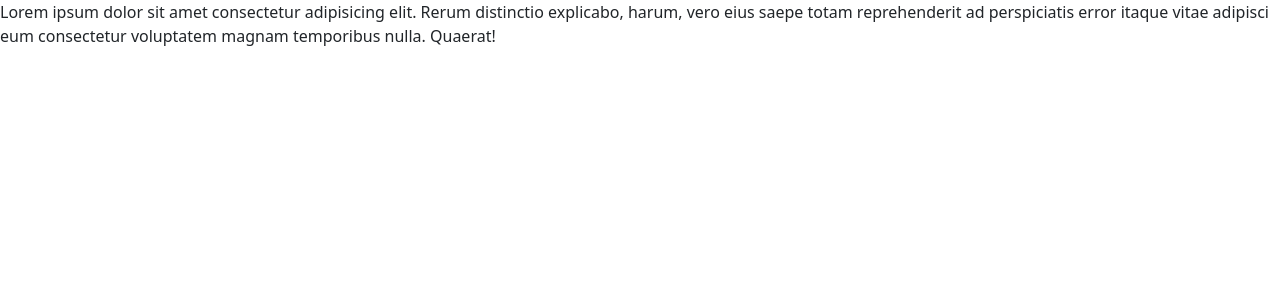
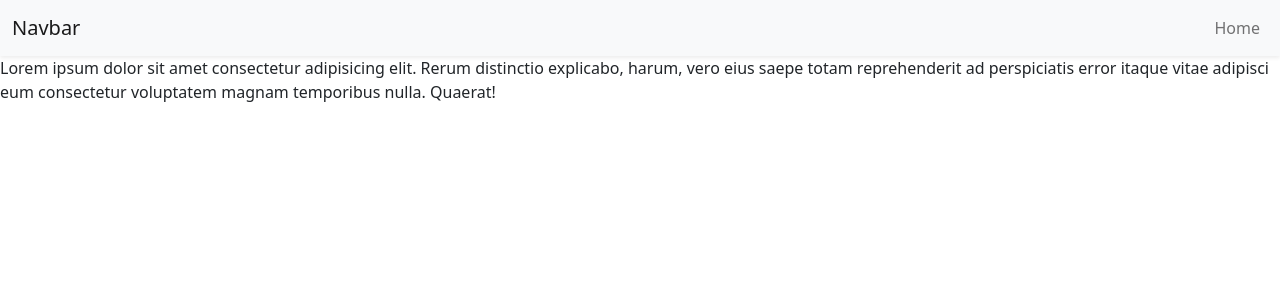
Before and after one commit to animemoeus/quotes-animemoeus, a Next.js app: page / in a window 1280 px wide. Shown: the top 300 px of the page. Built offline with nearby package versions, Linux system fonts and the light colour scheme.

Commit message:
adding navbar

```diff
--- /dev/null
+++ b/components/molecules/Navbar/index.js
@@ -0,0 +1,31 @@
+export default function Navbar() {
+  return (
+    <nav className="navbar navbar-expand-lg shadow-sm sticky-top navbar-light bg-light">
+      <div className="container-fluid">
+        <a className="navbar-brand" href="/">
+          Navbar
+        </a>
+        <button
+          className="navbar-toggler"
+          type="button"
+          data-bs-toggle="collapse"
+          data-bs-target="#navbarNav"
+          aria-controls="navbarNav"
+          aria-expanded="false"
+          aria-label="Toggle navigation"
+        >
+          <span className="navbar-toggler-icon"></span>
+        </button>
+        <div className="collapse navbar-collapse" id="navbarNav">
+          <ul className="navbar-nav ms-auto">
+            <li className="nav-item">
+              <a className="nav-link" href="/">
+                Home
+              </a>
+            </li>
+          </ul>
+        </div>
+      </div>
+    </nav>
+  );
+}
--- /dev/null
+++ b/components/molecules/index.js
@@ -0,0 +1,3 @@
+import Navbar from "./Navbar";
+
+export { Navbar };
--- a/pages/index.js
+++ b/pages/index.js
@@ -1,6 +1,10 @@
+import { Navbar } from "../components/molecules";
+
 export default function Home() {
   return (
     <div>
+      <Navbar />
+
       <p>
         Lorem ipsum dolor sit amet consectetur adipisicing elit. Rerum
         distinctio explicabo, harum, vero eius saepe totam reprehenderit ad
```
